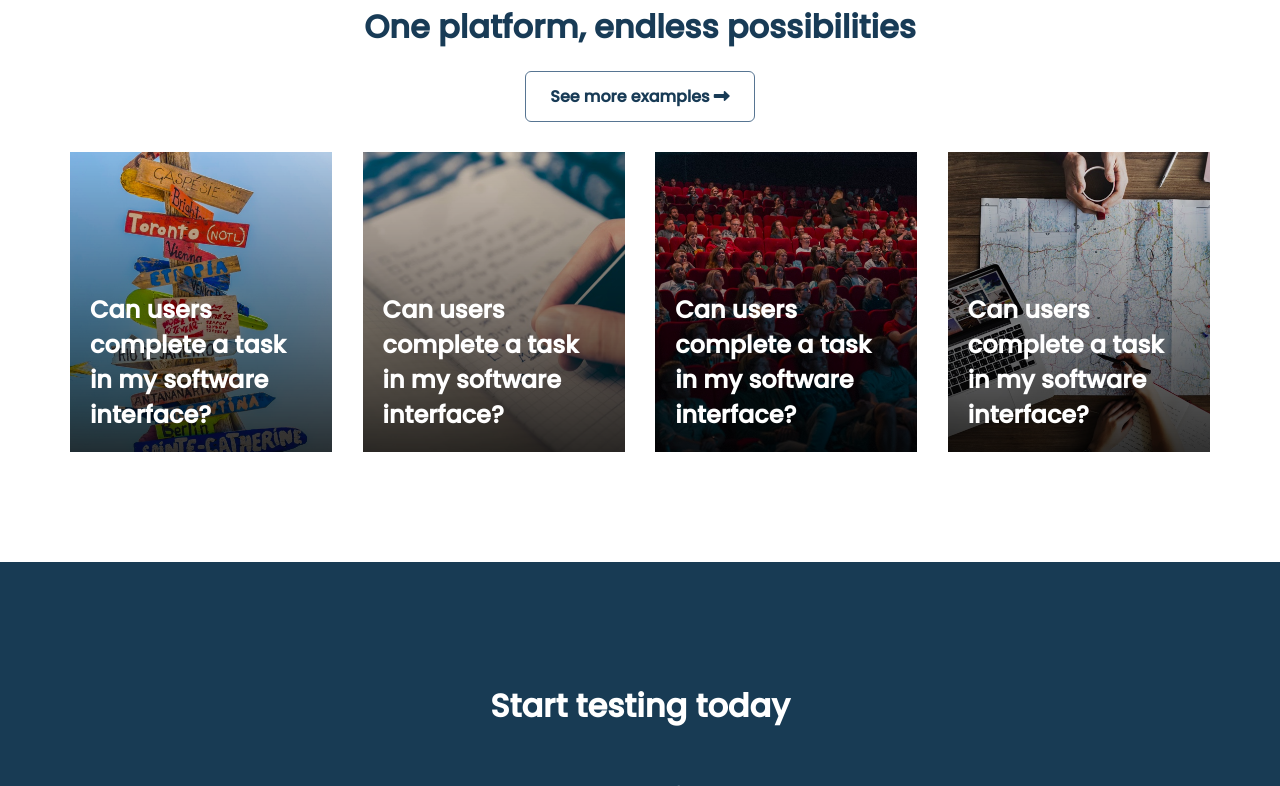
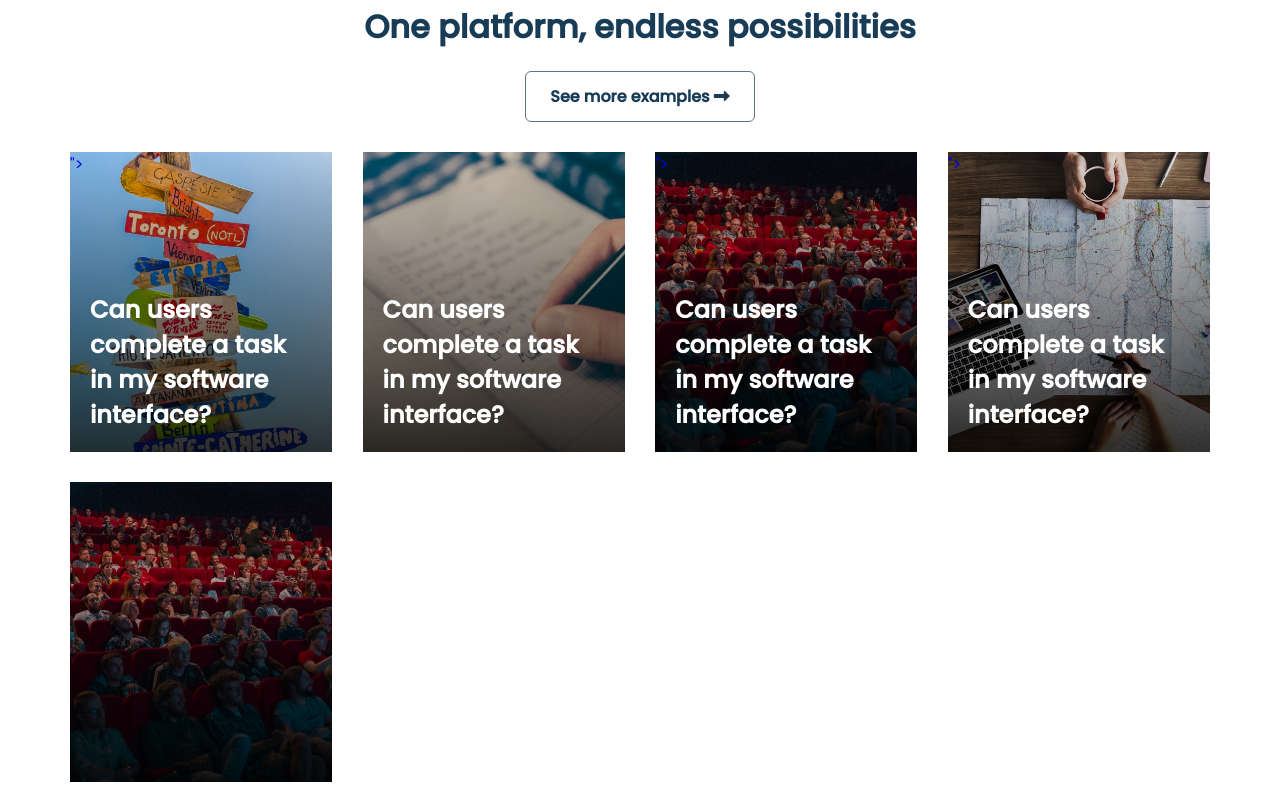
Before and after one commit to Shivamch02/UsabilityHubClone, a plain HTML site: page index.html in a window 1280 px wide. Shown: the part 3151-3937 px from the top of the page. Drawn offline with Linux system fonts and the light colour scheme; files whose address does not match are found by name.

Commit message:
Update index.html

```diff
--- a/index.html
+++ b/index.html
@@ -169,19 +169,21 @@
             </div>
 
             <div class="examples-area flex">
-                <a href="#" class="examples-card style="background: linear-gradient(rgba(0,0,0,0.1),rgba(0,0,0,0.8)) ,url('./asset\ 33.jpeg'); background-size: cover;">
-                    <h3 class="card-text">Can users complete a task in my software interface?</h3>
-                </a>
+                <a href="#" class="examples-card style="background: linear-gradient(rgba(0,0,0,0.1),rgba(0,0,0,0.8)) ,url('./asset\ 35.jpeg'); background-size: cover;">
+            ">
+                   <h3 class="card-text">Can users complete a task in my software interface?</h3>
                 <a href="#" class="examples-card" style="background: linear-gradient(rgba(0,0,0,0.1),rgba(0,0,0,0.8)) ,url('./asset\ 34.jpeg'); background-size: cover;
             ">
                     <h3 class="card-text">Can users complete a task in my software interface?</h3>
-                </a>
-                <a href="#" class="examples-card style="background: linear-gradient(rgba(0,0,0,0.1),rgba(0,0,0,0.8)) ,url('./asset\ 35.jpeg'); background-size: cover;">
+                <a
+                <a href="#" class="examples-card style="background: linear-gradient(rgba(0,0,0,0.1),rgba(0,0,0,0.8)) ,url('./asset\ 36.jpeg'); background-size: cover;">
+
+             ">
                     <h3 class="card-text">Can users complete a task in my software interface?</h3>
-                </a>
-                <a href="#" class="examples-card style="background: linear-gradient(rgba(0,0,0,0.1),rgba(0,0,0,0.8)) ,url('./asset\ 36.jpeg'); background-size: cover;">
+                <a href="#" class="examples-card style="background: linear-gradient(rgba(0,0,0,0.1),rgba(0,0,0,0.8)) ,url('./asset\ 37.jpeg'); background-size: cover;">
+
+                ">
                     <h3 class="card-text">Can users complete a task in my software interface?</h3>
-                </a>
             </div>
         </div>
 
```
